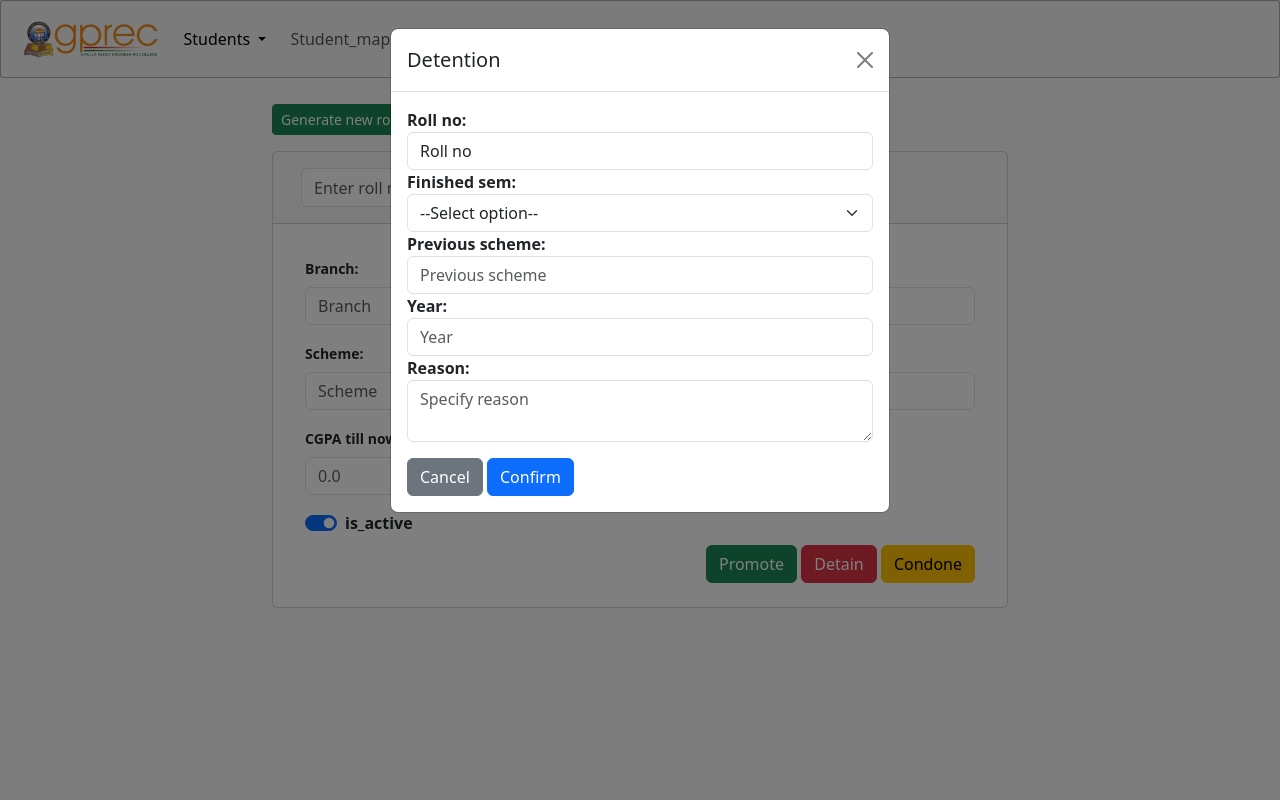
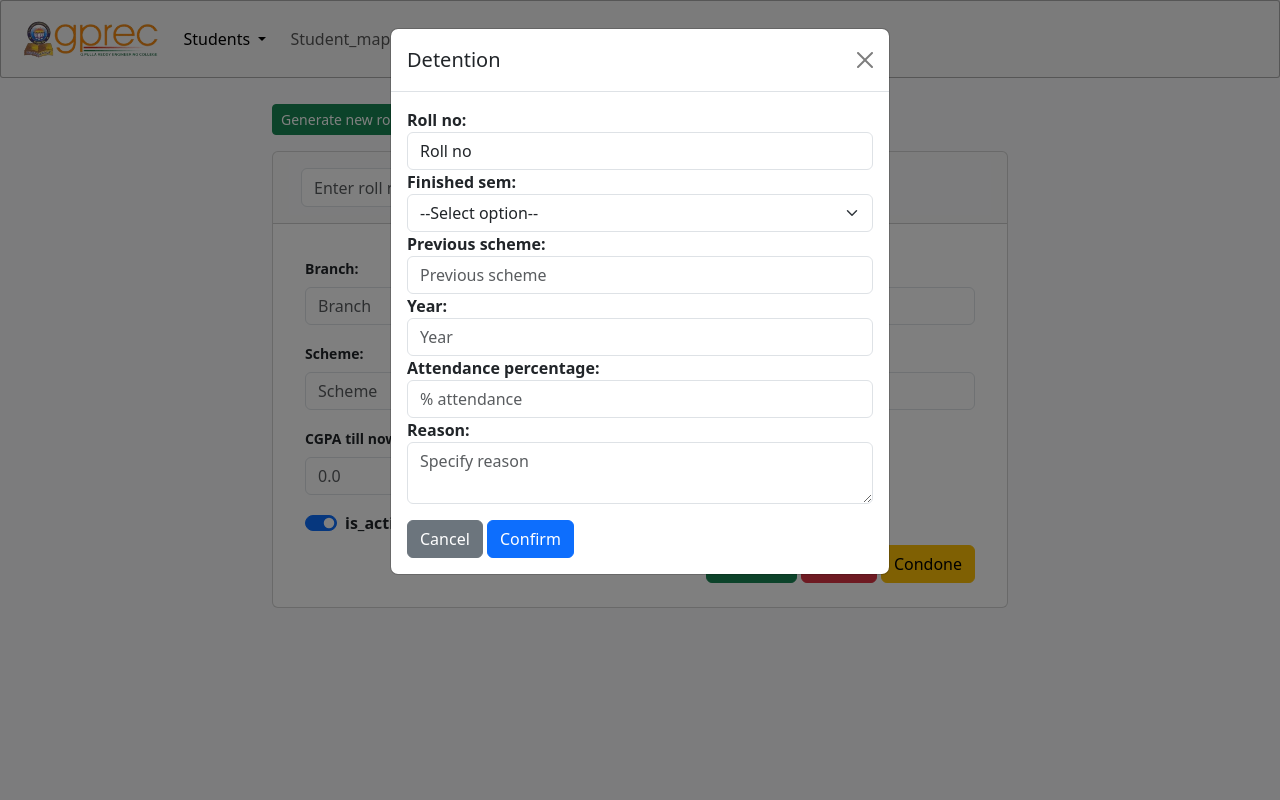
Before and after one commit to Md-Abraar/Academics, a Django app: page / in a window 1280 px wide, after a click on "Detain". Run offline with Django 4.2, Linux system fonts and the light colour scheme.

Commit message:
detention change

```diff
--- a/acad/models.py
+++ b/acad/models.py
@@ -62,6 +62,7 @@ class Detention(models.Model):
     last_scheme = models.CharField(max_length=10)
     dtype = models.CharField(max_length=15)
     dyear = models.IntegerField()
+    attendance_percentage = models.DecimalField(max_digits=5,decimal_places=2)
     reason = models.TextField()
     doc_proof = models.FileField(upload_to='documents/')
 
--- a/templates/comprehensive.html
+++ b/templates/comprehensive.html
@@ -116,6 +116,10 @@
                   <label for="dyear">Year:</label>
                   <input type="text" class="form-control" id="dyear" name="dyear" placeholder="Year" />
                 </div>
+                <div class="form-group">
+                  <label for="attendance_percentage">Attendance percentage:</label>
+                  <input type="number" class="form-control" id="attendance_percentage" name="attendance_percentage" placeholder="% attendance" />
+                </div>
                 <div class="form-group mb-3">
                   <label for="reason">Reason:</label>
                   <textarea class="form-control" id="reason" name="reason" placeholder="Specify reason"></textarea>
@@ -147,6 +151,10 @@
                 <div class="form-group">
                   <label for="dyear">Year:</label>
                   <input type="text" class="form-control" id="dyear" name="dyear" placeholder="Year" />
+                </div>
+                <div class="form-group">
+                  <label for="attendance_percentage">Attendance percentage:</label>
+                  <input type="number" class="form-control" id="attendance_percentage" name="attendance_percentage" placeholder="% attendance" />
                 </div>
                 <div class="form-group mb-3">
                   <label for="creason">Reason:</label>
```
Also changed, not shown: acad/migrations/0011_detention_attendance_percentage.py (added), db.sqlite3.
